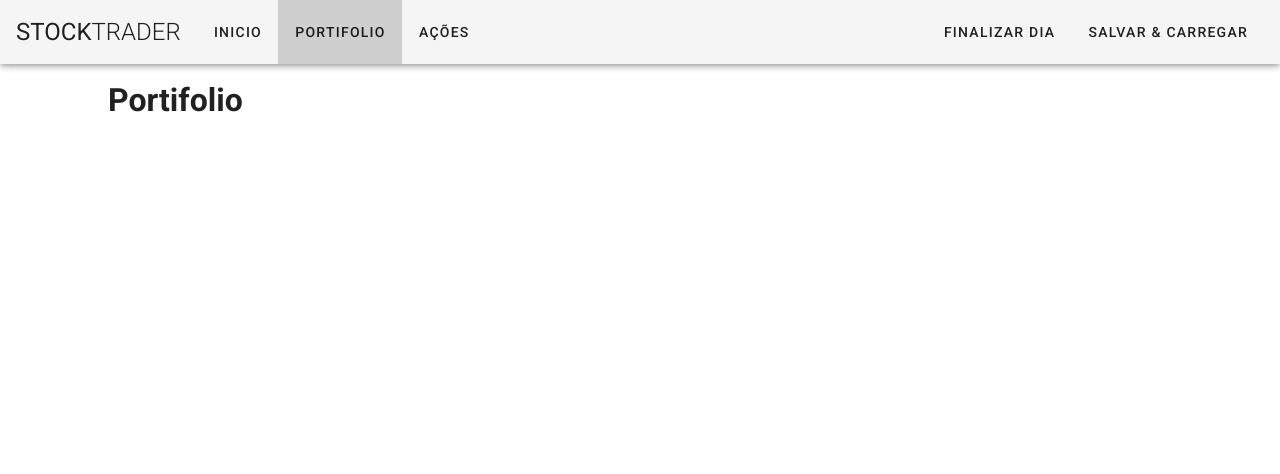
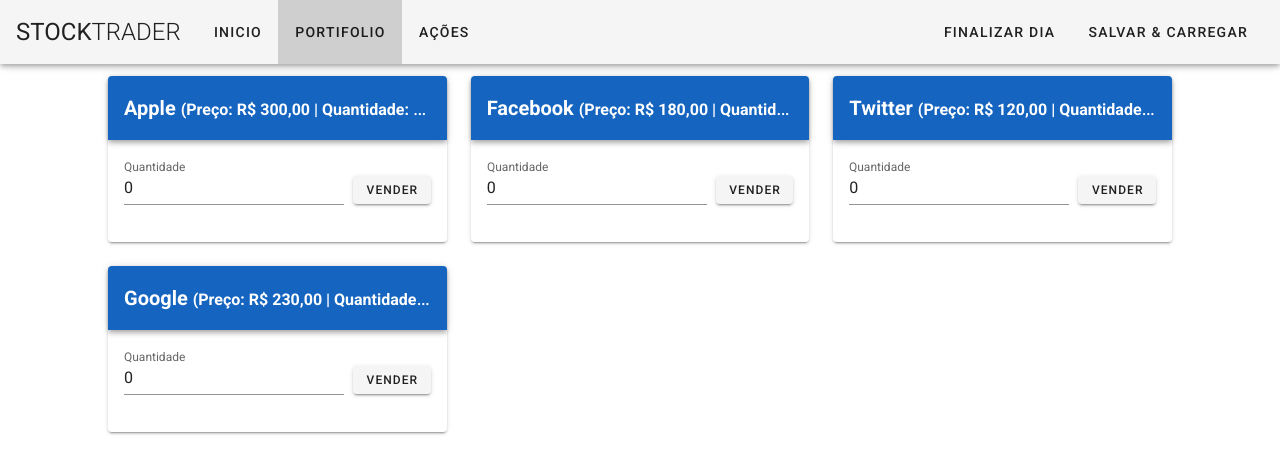
Before and after one commit to Enzo-Radel/Vue-stock_trader, a Vue app: page /portifolio in a window 1280 px wide. Shown: the top 474 px of the page. Built offline with nearby package versions, Linux system fonts and the light colour scheme.

Commit message:
Componente Stock em Portifólio

```diff
--- a/src/components/portifolio/Portifolio.vue
+++ b/src/components/portifolio/Portifolio.vue
@@ -1,10 +1,16 @@
 <template>
-    <h1>Portifolio</h1>
+    <v-row>
+        <stock v-for="(stock, index) in $store.state.portfolio" :key="index" :name="stock.name" :value="stock.value" :qnt="stock.qnt"/>
+    </v-row>
 </template>
 
 <script>
+import Stock from './Stock.vue'
+
 export default {
-
+    components: {
+        "stock": Stock,
+    },
 }
 </script>
 
--- a/src/components/portifolio/Stock.vue
+++ b/src/components/portifolio/Stock.vue
@@ -1,11 +1,44 @@
 <template>
-    <h1>Ação(Portifolio)</h1>
+	<v-col sm="12" md="6" lg="4">
+		<v-card>
+		<v-toolbar color="blue darken-3" dark>
+			<v-toolbar-title>
+				<strong>{{name | firstToUpper}} <small>(Preço: {{value | valueInReal}} | Quantidade: {{qnt}})</small></strong>
+			</v-toolbar-title>
+		</v-toolbar>
+			<v-card-text>
+				<v-form v-model="valid" ref="form" lazy-validation>
+					<v-text-field type="number" label="Quantidade" v-model="qntSell" :rules="rules" required>
+						<template v-slot:append-outer>
+							<v-btn v-if="valid" small>Vender</v-btn>
+							<v-btn v-else small disabled>Indisponível</v-btn>
+						</template>
+					</v-text-field>
+				</v-form>
+			</v-card-text>
+
+		</v-card>
+	</v-col>
+
 </template>
 
 <script>
-export default {
-
-}
+	import { validationMixin } from 'vuelidate'
+	import { required, maxLength, email } from 'vuelidate/lib/validators'
+	export default {
+		props: {
+			name: String,
+            value: Number,
+			qnt: Number,
+		},
+		data() {
+			return {
+				valid: true,
+				qntSell: 0,
+				rules: [v => v <= this.qnt || 'Quantidade Indisponível'],
+			}
+		}
+	}
 </script>
 
 <style>
--- a/src/store/index.js
+++ b/src/store/index.js
@@ -27,19 +27,23 @@
 		portfolio: [
 			{
 				name: "apple",
-				qntd: 10,
+				value: 300,
+				qnt: 10,
 			},
 			{
 				name: "facebook",
-				qntd: 20,
+				value: 180,
+				qnt: 20,
 			},
 			{
 				name: "twitter",
-				qntd: 30,
+				value: 120,
+				qnt: 30,
 			},
 			{
 				name: "google",
-				qntd: 40,
+				value: 230,
+				qnt: 40,
 			},
 		],
 	},
```
